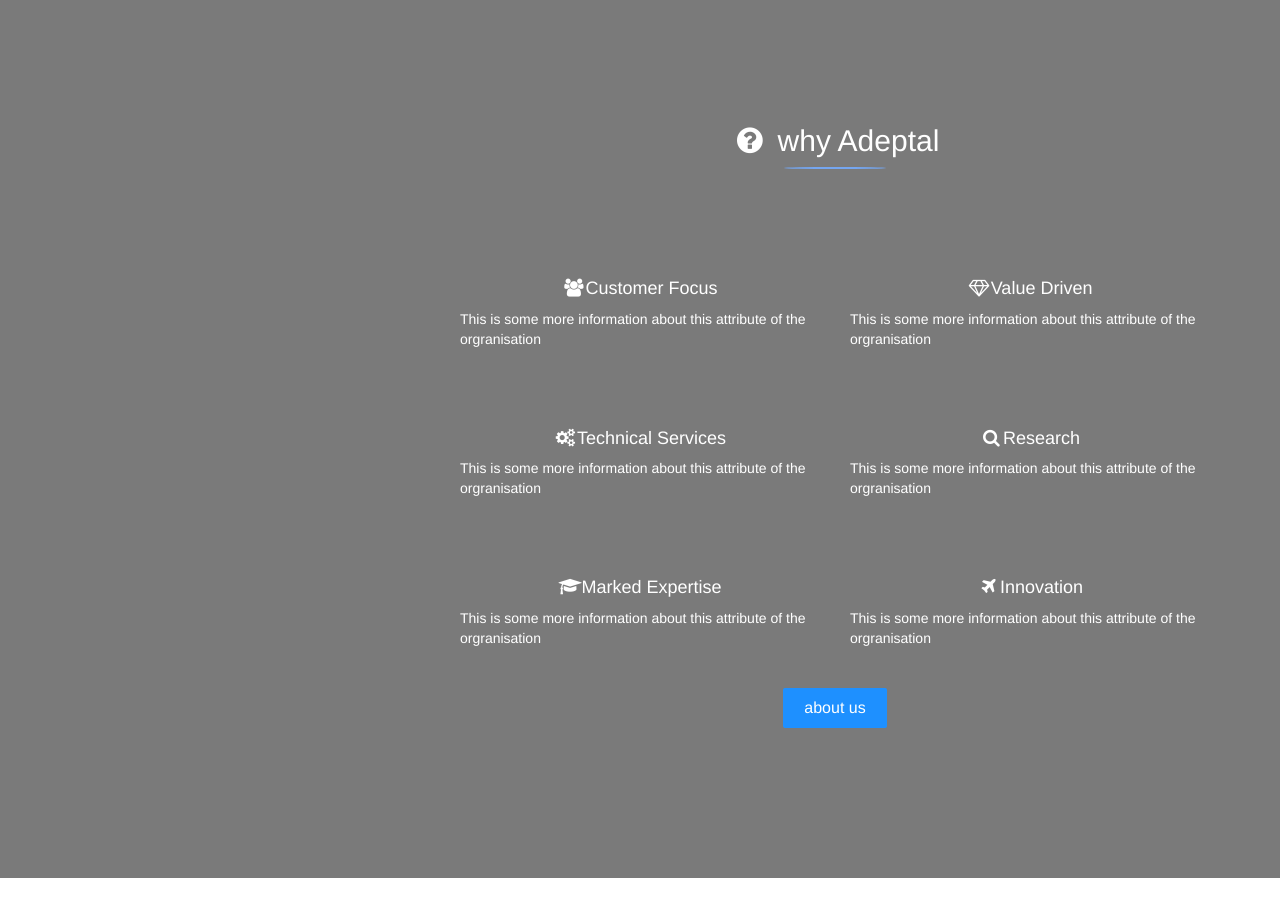
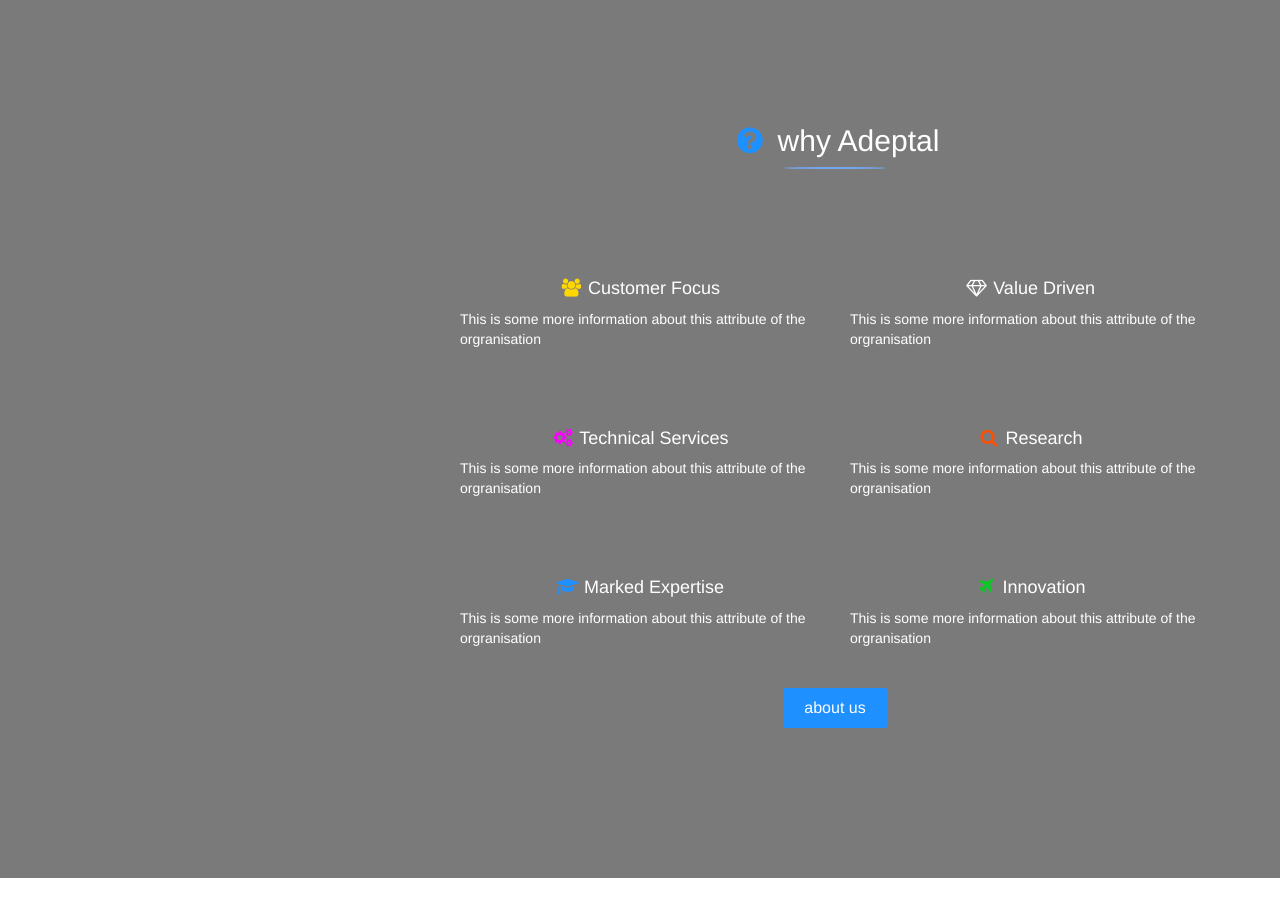
Before and after one commit to johnnytec22/adeptal, a plain HTML site: page index.html in a window 1280 px wide. Shown: the part 4600-5517 px from the top of the page. Drawn offline with Linux system fonts and the light colour scheme.

Commit message:
responsive, ui and ux optimization

```diff
--- a/index.html
+++ b/index.html
@@ -487,7 +487,7 @@
                     <div class="row">
 
                         <div class="col-lg-8 col-lg-offset-4 col-md-9 col-md-offset-3 col-sm-10 col-sm-offset-1 col-xs-12">
-                            <h2 class="text-center"><i class="fa fa-question-circle fa-fw"></i> why Adeptal</h2>
+                            <h2 class="text-center"><i style="color: dodgerblue;" class="fa fa-question-circle fa-fw"></i> why Adeptal</h2>
                             <hr class="title-line">
                         </div>
 
@@ -495,12 +495,12 @@
                             <div class="row" >
                                 <div class="col-lg-6 col-md-6 col-sm-6 col-xs-12 content">
 
-                                    <h4 class="content-title text-center"><i class="fa fa-users fa-fw"></i>Customer Focus</h4>
+                                    <h4 class="content-title text-center"><i style="color: gold;" class="fa fa-users fa-fw"></i> Customer Focus</h4>
                                     <p class="caption">This is some more information about this attribute of the orgranisation</p>
                                 </div>
 
                                 <div class="col-lg-6 col-md-6 col-sm-6 col-xs-12 content">
-                                    <h4 class="content-title text-center"> <i class="fa fa-diamond fa-fw"></i>Value Driven</h4>
+                                    <h4 class="content-title text-center"> <i style="color: white;" class="fa fa-diamond fa-fw"></i> Value Driven</h4>
                                     <p class="caption">This is some more information about this attribute of the orgranisation</p>
                                 </div>
                             </div>
@@ -508,12 +508,12 @@
                             <div class="row" >
                                 <div class="col-lg-6 col-md-6 col-sm-6 col-xs-12 content">
 
-                                    <h4 class="content-title text-center"><i class="fa fa-gears  fa-fw"></i>Technical Services</h4>
+                                    <h4 class="content-title text-center"><i style="color: #FC00FF;" class="fa fa-gears  fa-fw"></i> Technical Services</h4>
                                     <p class="caption">This is some more information about this attribute of the orgranisation</p>
                                 </div>
 
                                 <div class="col-lg-6 col-md-6 col-sm-6 col-xs-12 content">
-                                    <h4 class="content-title text-center"> <i class="fa fa-search  fa-fw"></i>Research</h4>
+                                    <h4 class="content-title text-center"> <i style="color: #FF4E00;" class="fa fa-search  fa-fw"></i> Research</h4>
                                     <p class="caption">This is some more information about this attribute of the orgranisation</p>
                                 </div>
                             </div>
@@ -521,12 +521,12 @@
                             <div class="row" >
                                 <div class="col-lg-6 col-md-6 col-sm-6 col-xs-12 content">
 
-                                    <h4 class="content-title text-center"><i class="fa fa-graduation-cap  fa-fw"></i>Marked Expertise</h4>
+                                    <h4 class="content-title text-center"><i style="color: dodgerblue; " class="fa fa-graduation-cap  fa-fw"></i> Marked Expertise</h4>
                                     <p class="caption">This is some more information about this attribute of the orgranisation</p>
                                 </div>
 
                                 <div class="col-lg-6 col-md-6 col-sm-6 col-xs-12 content">
-                                    <h4 class="content-title text-center"> <i class="fa fa-plane fa-fw"></i>Innovation</h4>
+                                    <h4 class="content-title text-center"> <i style="color: #09C924;" class="fa fa-plane fa-fw"></i> Innovation</h4>
                                     <p class="caption">This is some more information about this attribute of the orgranisation</p>
                                 </div>
                             </div>
```
Also changed, not shown: css/contact.css (+14 -1 lines), pages/contact.html (+2 -2 lines).
